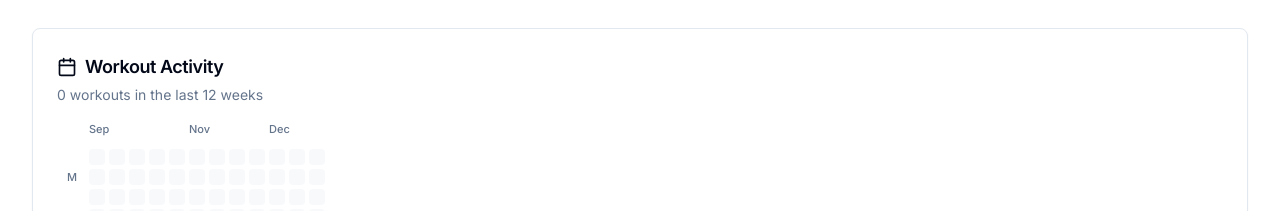
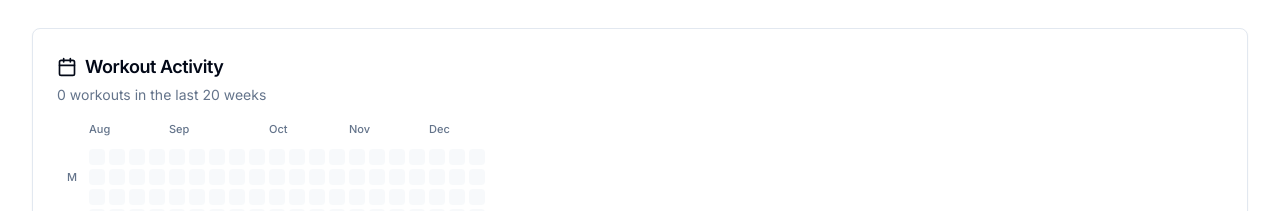
Before and after one commit to john-omargirado/workout, a Next.js app: page / in a window 1280 px wide. Shown: the part 953-1164 px from the top of the page. Built offline with nearby package versions, Linux system fonts and the light colour scheme; no server answers.

Commit message:
Extend contribution calendar to 20 weeks
- Show 20 weeks of history instead of 12
- More months visible (Aug, Sep, Oct, Nov, Dec)
- Fetch workout data for extended date range

```diff
--- a/src/app/page.tsx
+++ b/src/app/page.tsx
@@ -35,15 +35,15 @@ export default async function Home() {
         startOfWeek.setDate(startOfWeek.getDate() - startOfWeek.getDay())
         startOfWeek.setHours(0, 0, 0, 0)
 
-        // Get workouts for the past 12 weeks for the contribution calendar
-        const twelveWeeksAgo = new Date()
-        twelveWeeksAgo.setDate(twelveWeeksAgo.getDate() - 84)
-        twelveWeeksAgo.setHours(0, 0, 0, 0)
+        // Get workouts for the past 20 weeks for the contribution calendar
+        const twentyWeeksAgo = new Date()
+        twentyWeeksAgo.setDate(twentyWeeksAgo.getDate() - 140)
+        twentyWeeksAgo.setHours(0, 0, 0, 0)
 
         const allWorkouts = await prisma.workout.findMany({
             where: {
                 userId: session.user.id,
-                date: { gte: twelveWeeksAgo }
+                date: { gte: twentyWeeksAgo }
             },
             include: {
                 workoutSets: {
@@ -163,7 +163,7 @@ export default async function Home() {
             </div>
 
             {/* Contribution Calendar */}
-            <ContributionCalendar workouts={workoutHistory} weeks={12} />
+            <ContributionCalendar workouts={workoutHistory} weeks={20} />
 
             {/* Volume Tracker */}
             <VolumeTracker muscleGroups={weeklyVolume} />
```
